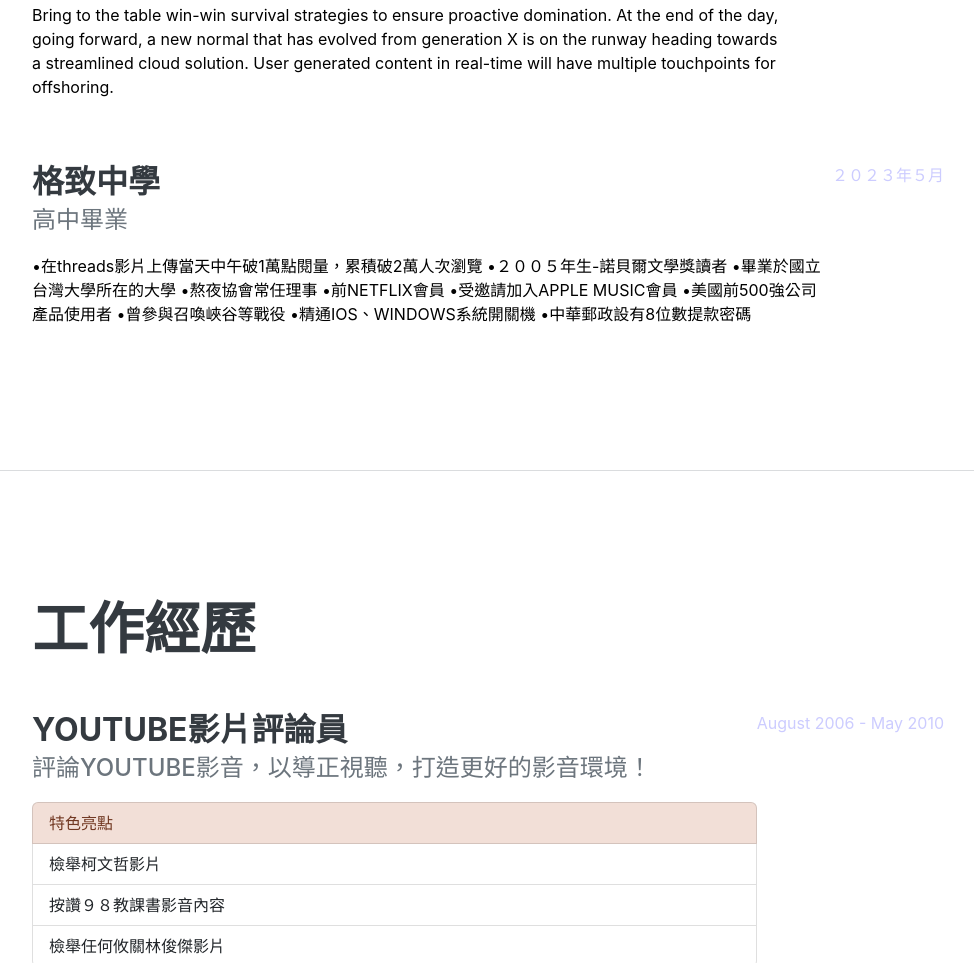
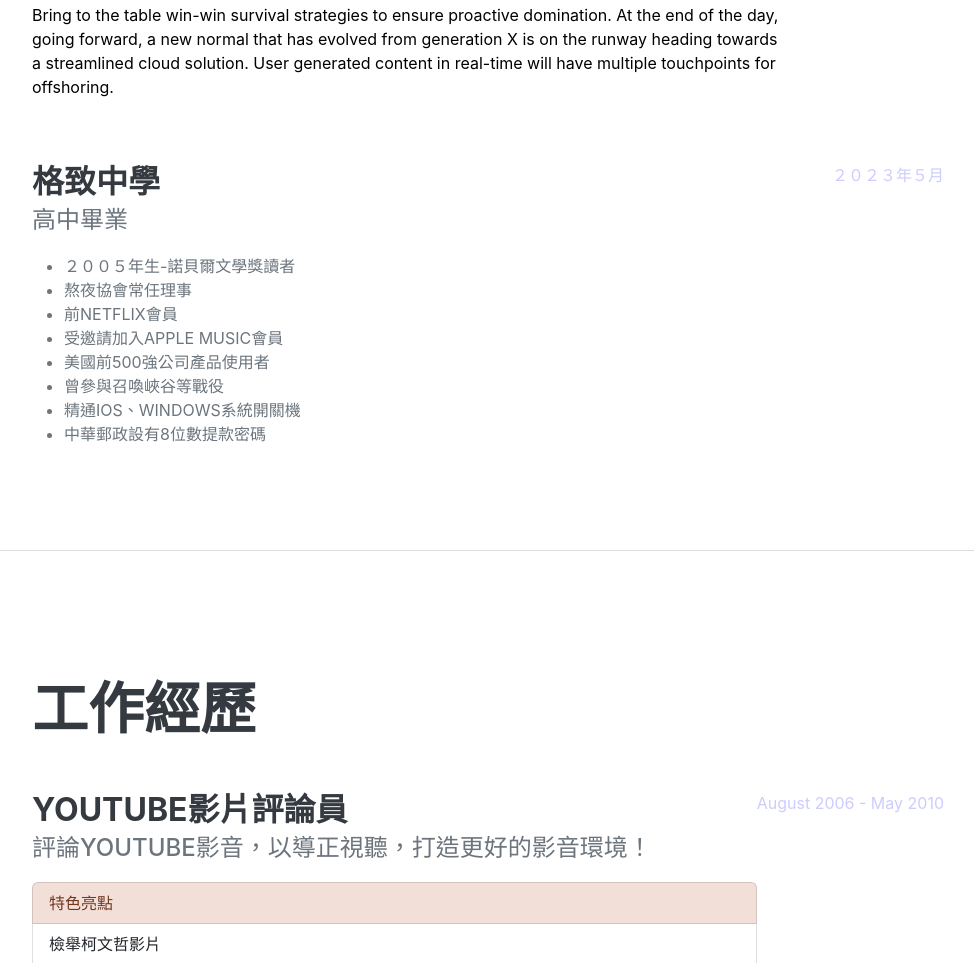
Before and after one commit to KasimLiu/kasimliu.github.io, a plain HTML site: page index.html in a window 1280 px wide. Shown: the part 1225-2188 px from the top of the page, without its empty margins (288-1262 px from the left). Drawn offline with nearby package versions, Linux system fonts and the light colour scheme; a web font is replaced by a local one.

Commit message:
圖片更新

```diff
--- a/index.html
+++ b/index.html
@@ -5,7 +5,7 @@
         <meta name="viewport" content="width=device-width, initial-scale=1, shrink-to-fit=no" />
         <meta name="description" content="這是劉晉豪的第一個個人網站" />
         <meta name="author" content="劉晉豪" />
-        <title>Resume - Start Bootstrap Theme</title>
+        <title>你爸爸的自我介紹！！</title>
         <link rel="icon" type="image/x-icon" href="assets/img/favicon.ico" />
         <!-- Font Awesome icons (free version)-->
         <script src="https://use.fontawesome.com/releases/v6.3.0/js/all.js" crossorigin="anonymous"></script>
@@ -67,20 +67,20 @@
                         </div>
                         <div class="flex-shrink-0"><span class="text-primary">March 2013 - Present</span></div>
                     </div>
-                    <div class="d-flex flex-column flex-md-row justify-content-between mb-5">
+                    <div class="d-flex flex-column flex-md-row justify-content-between mb-2">
                         <div class="flex-grow-1">
                             <h3 class="mb-0">格致中學</h3>
                             <div class="subheading mb-3">高中畢業</div>
-                            <p>•在threads影片上傳當天中午破1萬點閱量，累積破2萬人次瀏覽
-                                •２００５年生-諾貝爾文學獎讀者
-                                •畢業於國立台灣大學所在的大學
-                                •熬夜協會常任理事
-                                •前NETFLIX會員
-                                •受邀請加入APPLE MUSIC會員
-                                •美國前500強公司產品使用者
-                                •曾參與召喚峽谷等戰役
-                                •精通IOS、WINDOWS系統開關機
-                                •中華郵政設有8位數提款密碼</p>
+                            <ul>
+                                <li>２００５年生-諾貝爾文學獎讀者</li>
+                                <li>熬夜協會常任理事</li>
+                                <li>前NETFLIX會員</li>
+                                <li>受邀請加入APPLE MUSIC會員</li>
+                                <li>美國前500強公司產品使用者</li>
+                                <li>曾參與召喚峽谷等戰役</li>
+                                <li>精通IOS、WINDOWS系統開關機</li>
+                                <li>中華郵政設有8位數提款密碼</li>
+                            </ul>
                         </div>
                         <div class="flex-shrink-0"><span class="text-primary">２０２３年５月</span></div>
                     </div>
```
Also changed, not shown: assets/card/1.jpg, assets/card/2.jpg, assets/card/3.jpeg, assets/img/01.jpeg, assets/img/02.jpeg, assets/img/03.jpeg, 5 other files.
